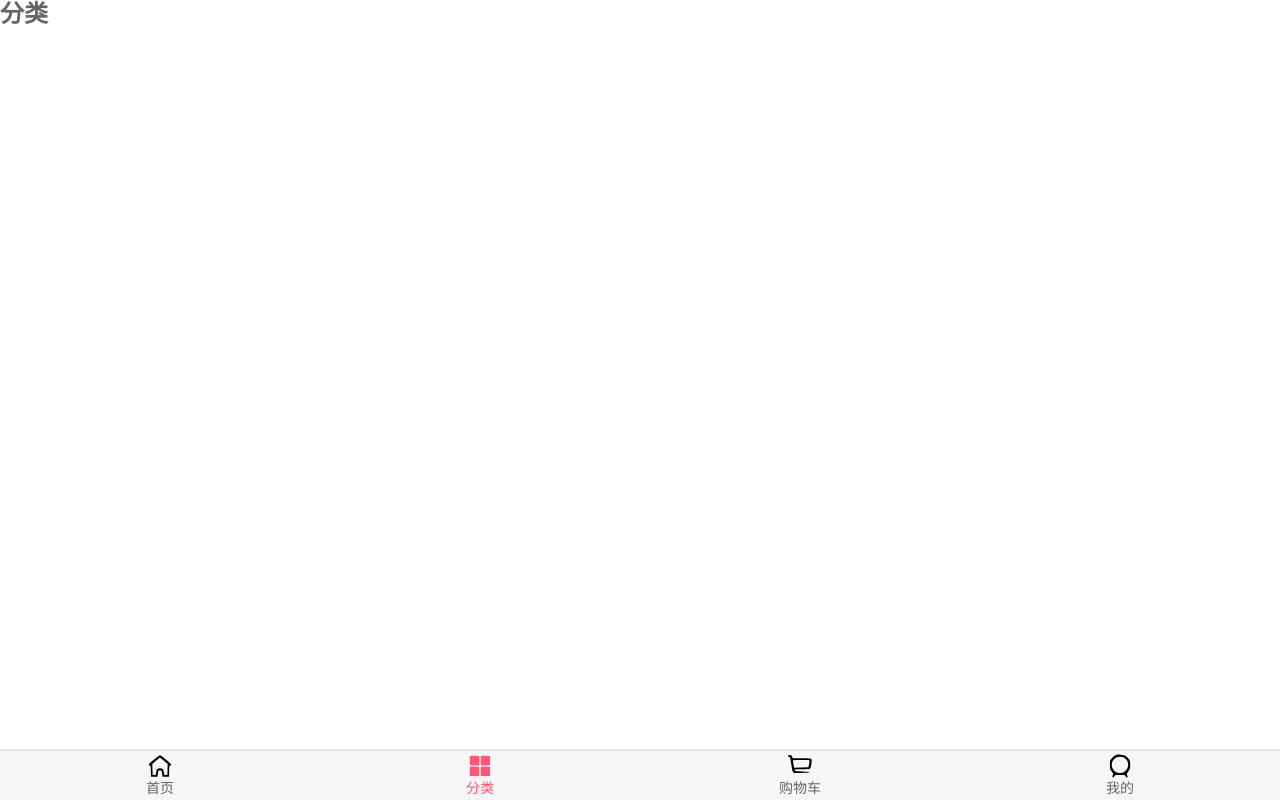
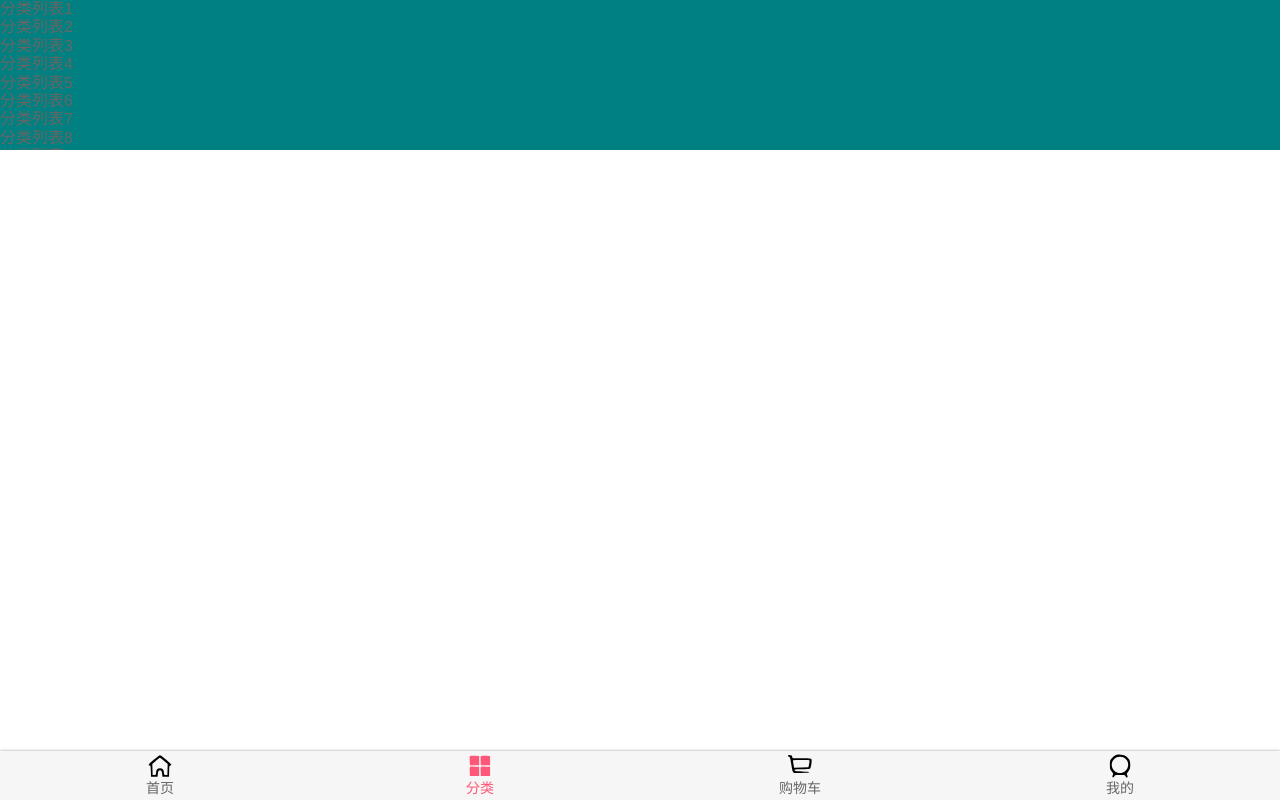
Before and after one commit to yiwen0313/mall, a Vue app: page /category in a window 1280 px wide. Built offline with nearby package versions, Linux system fonts and the light colour scheme.

Commit message:
BetterScroll的安装和使用

```diff
--- a/package.json
+++ b/package.json
@@ -8,6 +8,7 @@
   },
   "dependencies": {
     "axios": "^0.18.0",
+    "better-scroll": "^2.4.2",
     "core-js": "^3.6.5",
     "vue": "^2.6.11",
     "vue-router": "^3.0.1"
--- a/src/views/category/Category.vue
+++ b/src/views/category/Category.vue
@@ -1,15 +1,134 @@
 <template>
-  <div>
-    <h2>分类</h2>
+  <div class="wrapper">
+    <ul class="content">
+      <li>分类列表1</li>
+      <li>分类列表2</li>
+      <li>分类列表3</li>
+      <li>分类列表4</li>
+      <li>分类列表5</li>
+      <li>分类列表6</li>
+      <li>分类列表7</li>
+      <li>分类列表8</li>
+      <li>分类列表9</li>
+      <li>分类列表10</li>
+      <li>分类列表11</li>
+      <li>分类列表12</li>
+      <li>分类列表13</li>
+      <li>分类列表14</li>
+      <li>分类列表15</li>
+      <li>分类列表16</li>
+      <li>分类列表17</li>
+      <li>分类列表18</li>
+      <li>分类列表19</li>
+      <li>分类列表20</li>
+      <li>分类列表21</li>
+      <li>分类列表22</li>
+      <li>分类列表23</li>
+      <li>分类列表24</li>
+      <li>分类列表25</li>
+      <li>分类列表26</li>
+      <li>分类列表27</li>
+      <li>分类列表28</li>
+      <li>分类列表29</li>
+      <li>分类列表30</li>
+      <li>分类列表31</li>
+      <li>分类列表32</li>
+      <li>分类列表33</li>
+      <li>分类列表34</li>
+      <li>分类列表35</li>
+      <li>分类列表36</li>
+      <li>分类列表37</li>
+      <li>分类列表38</li>
+      <li>分类列表39</li>
+      <li>分类列表40</li>
+      <li>分类列表41</li>
+      <li>分类列表42</li>
+      <li>分类列表43</li>
+      <li>分类列表44</li>
+      <li>分类列表45</li>
+      <li>分类列表46</li>
+      <li>分类列表47</li>
+      <li>分类列表48</li>
+      <li>分类列表49</li>
+      <li>分类列表50</li>
+      <li>分类列表51</li>
+      <li>分类列表52</li>
+      <li>分类列表53</li>
+      <li>分类列表54</li>
+      <li>分类列表55</li>
+      <li>分类列表56</li>
+      <li>分类列表57</li>
+      <li>分类列表58</li>
+      <li>分类列表59</li>
+      <li>分类列表60</li>
+      <li>分类列表61</li>
+      <li>分类列表62</li>
+      <li>分类列表63</li>
+      <li>分类列表64</li>
+      <li>分类列表65</li>
+      <li>分类列表66</li>
+      <li>分类列表67</li>
+      <li>分类列表68</li>
+      <li>分类列表69</li>
+      <li>分类列表70</li>
+      <li>分类列表71</li>
+      <li>分类列表72</li>
+      <li>分类列表73</li>
+      <li>分类列表74</li>
+      <li>分类列表75</li>
+      <li>分类列表76</li>
+      <li>分类列表77</li>
+      <li>分类列表78</li>
+      <li>分类列表79</li>
+      <li>分类列表80</li>
+      <li>分类列表81</li>
+      <li>分类列表82</li>
+      <li>分类列表83</li>
+      <li>分类列表84</li>
+      <li>分类列表85</li>
+      <li>分类列表86</li>
+      <li>分类列表87</li>
+      <li>分类列表88</li>
+      <li>分类列表89</li>
+      <li>分类列表90</li>
+      <li>分类列表91</li>
+      <li>分类列表92</li>
+      <li>分类列表93</li>
+      <li>分类列表94</li>
+      <li>分类列表95</li>
+      <li>分类列表96</li>
+      <li>分类列表97</li>
+      <li>分类列表98</li>
+      <li>分类列表99</li>
+      <li>分类列表100</li>
+    </ul>
   </div>
 </template>
 
 <script>
+import BScroll from 'better-scroll'
+
 export default {
-  name: "Category"
+  name: "Category",
+  data() {
+    return {
+      scroll: null
+    }
+  },
+  mounted() {
+    this.scroll = new BScroll(document.querySelector('.wrapper'), {
+
+    })
+  }
 }
 </script>
 
 <style scoped>
+  .wrapper {
+    height: 150px;
+    background-color: teal;
 
+    overflow: hidden;
+    /*overflow-y: scroll;*/
+  }
 </style>
```
Also changed, not shown: 1 other file (tests, documents, lock files or other folders).
